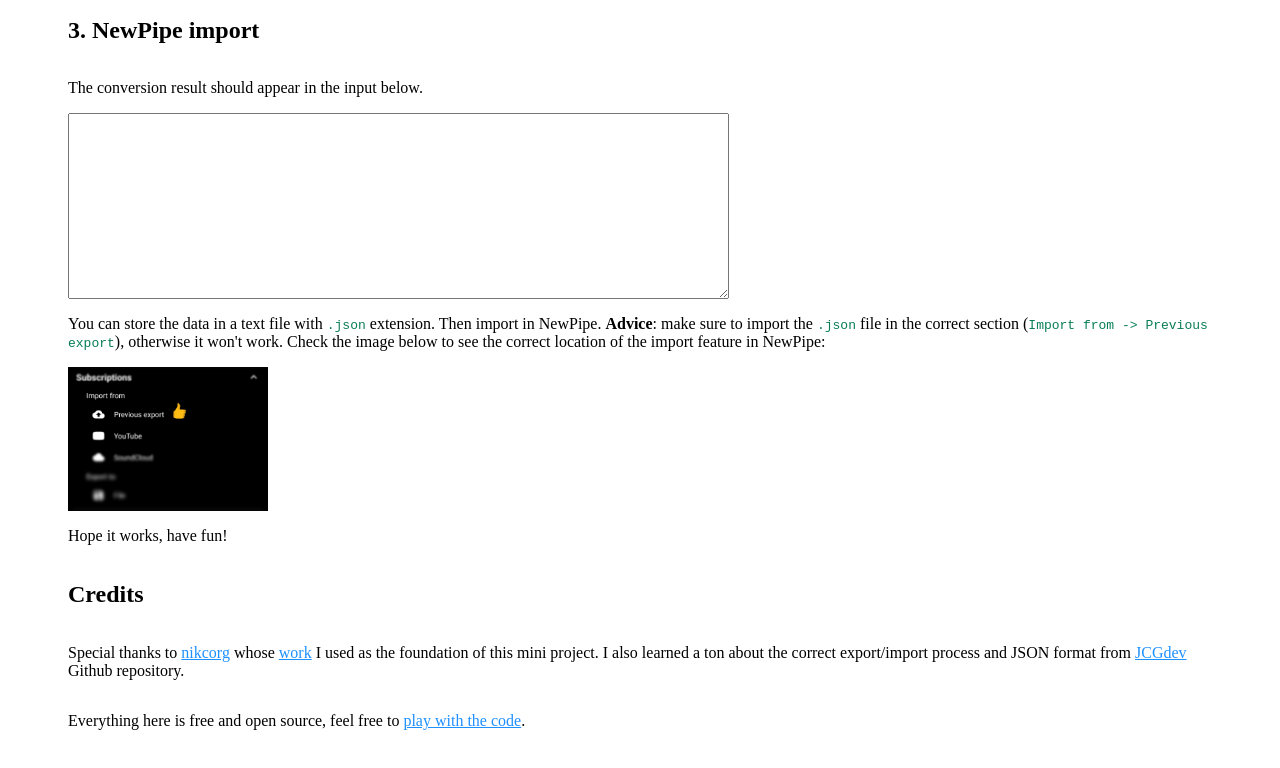
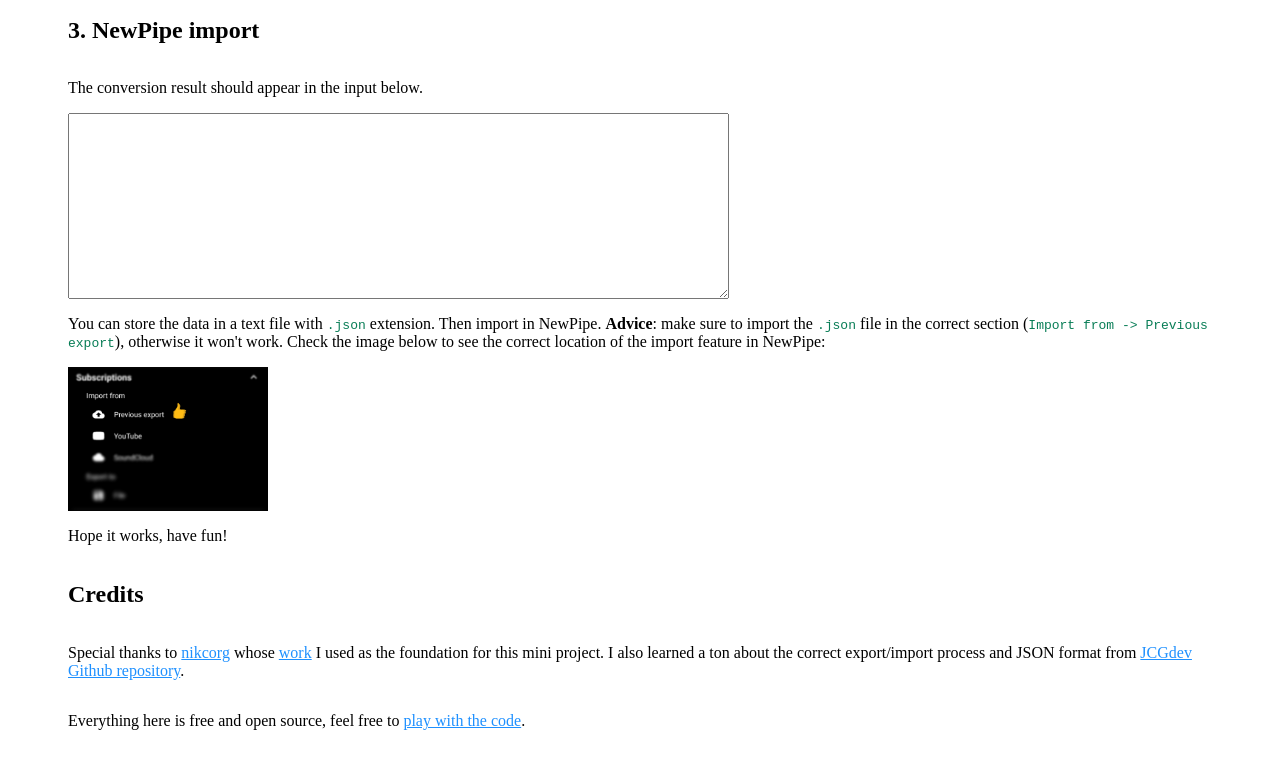
Before and after one commit to juandarr/json-youtube-export, a plain HTML site: page index.html in a window 1280 px wide. Shown: the part 1230-1998 px from the top of the page. Drawn offline with nearby package versions, Linux system fonts and the light colour scheme.

Commit message:
fix: grammar in credits paragraph

```diff
--- a/index.html
+++ b/index.html
@@ -118,10 +118,11 @@
           >nikcorg</a
         >
         whose <a href="https://jsbin.com/pegiloviza">work</a> I used as the
-        foundation of this mini project. I also learned a ton about the correct
+        foundation for this mini project. I also learned a ton about the correct
         export/import process and JSON format from
-        <a href="https://github.com/JCGdev/Newpipe-CSV-Fixer">JCGdev </a>Github
-        repository.
+        <a href="https://github.com/JCGdev/Newpipe-CSV-Fixer"
+          >JCGdev Github repository</a
+        >.
       </p>
       <p>
         Everything here is free and open source, feel free to
```
